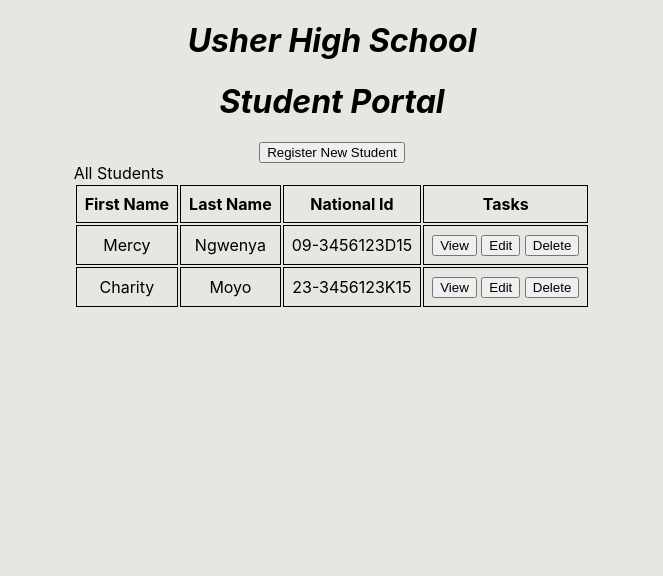
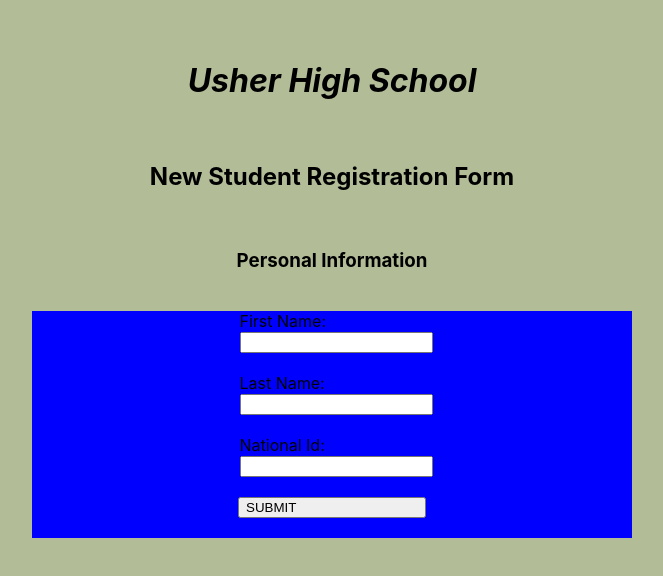
Before and after one commit to Mercytee/Student-Management-App, a React (Create React App) app: page / in a window 1280 px wide. Shown: the top 576 px of the page, without its empty margins (308-971 px from the left). Built offline with nearby package versions, Linux system fonts and the light colour scheme.

Commit message:
Customize .main

```diff
--- /dev/null
+++ b/src/components/forms/CreateStudent.js
@@ -0,0 +1,75 @@
+import './css/Style.css';
+import React, {useState} from "react";
+const CreateStudent = () =>{
+    const [firstName, setFirstName] = useState('');
+    const [lastName, setLastName] = useState('');
+    const [nationalId, setNationalId] = useState('');
+
+
+    return(
+        <form>
+
+            <div className='main'>
+            <main>
+            <h1>Usher High School</h1>
+            <br />
+            <h2>New Student Registration Form</h2>
+            <br />
+            <h3>Personal Information</h3>
+            <br />
+            <div className = "label-container">
+            <label>
+                First Name:
+                <br />
+                <input
+                type = "text"
+                value = {firstName}
+                />
+
+            </label>
+            <br />
+
+            </div>
+
+            <div className = "label-container">
+            <label>
+                Last Name:
+                <br />
+                <input
+                type = "text"
+                value = {firstName}
+                />
+
+            </label>
+            <br />
+
+            </div>
+
+            <div className = "label-container">
+            <label>
+                National Id:
+                <br />
+                <input
+                type = "text"
+                value = {firstName}
+                />
+
+            </label>
+            <br />
+
+            </div>
+            <div className='label-container'>
+            <button>SUBMIT</button>
+
+            </div>
+
+            </main>
+            </div>
+
+
+
+        </form>
+    )
+
+};;
+export default CreateStudent;
--- /dev/null
+++ b/src/components/forms/css/Style.css
@@ -0,0 +1,49 @@
+body {
+    background-color: rgb(178, 189, 152);
+    border-spacing: 0;
+  }
+  h1 {
+    color: black;
+    text-align: center;
+    font-size: xx-large;
+    font-style: oblique;
+  }
+
+  h2 {
+    color: black;
+    text-align: center;
+  }
+  h3 {
+    color: black;
+    text-align: center;
+  }
+
+  .label-container {
+    display: flex;
+    background-color: blue;
+    width: 600px;
+    padding-bottom: 20px;
+    justify-content: center;
+  }
+  input{
+    width: 100%;
+  }
+  .button-container  {
+    display: flex;
+    width: inherit;
+    padding: 10px;
+    font-size: xx-large;
+    text-align: auto;
+  }
+  button{
+    width: 188px;
+    display: flex;
+    text-align: auto;
+  }
+
+.main{
+  justify-content: center;
+  display: flex;
+  padding: 40px;
+
+}
--- a/src/index.js
+++ b/src/index.js
@@ -1,13 +1,13 @@
 import React from 'react';
 import ReactDOM from 'react-dom/client';
 import './index.css';
-import App from './App';
 import reportWebVitals from './reportWebVitals';
+import CreateStudent from './components/forms/CreateStudent';
 
 const root = ReactDOM.createRoot(document.getElementById('root'));
 root.render(
   <React.StrictMode>
-    <App />
+    <CreateStudent />
   </React.StrictMode>
 );
 
```
